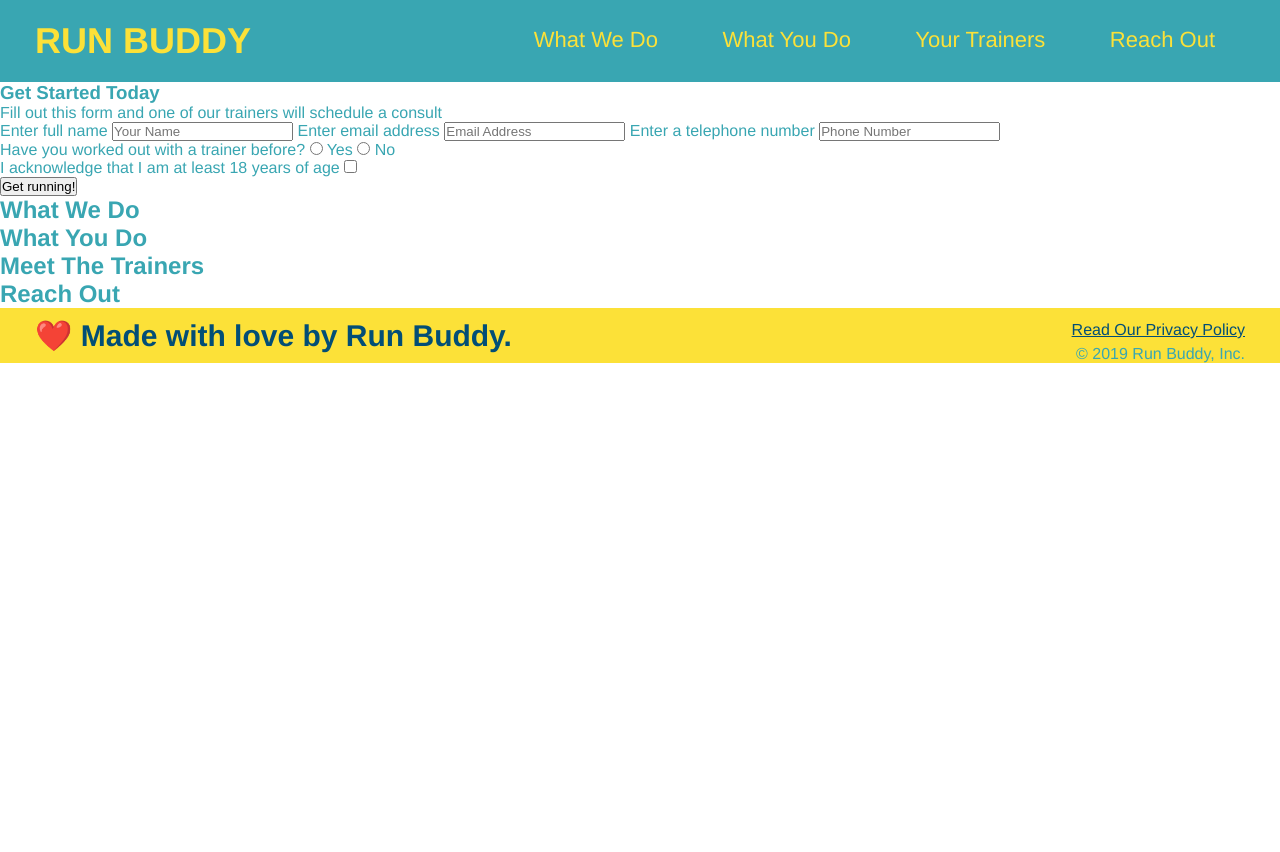
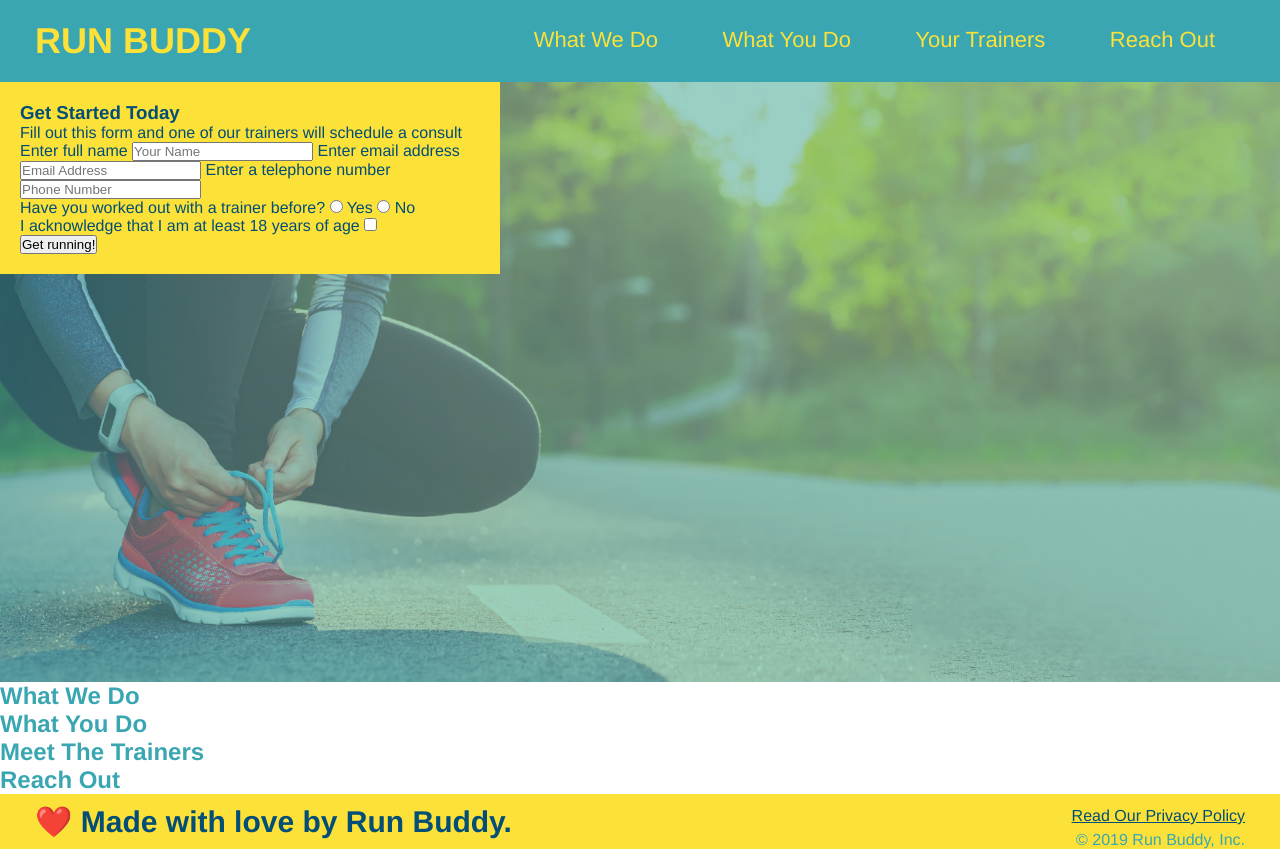
Before and after one commit to mymy-4242/run-buddy2, a plain HTML site: page index.html in a window 1280 px wide. Before the commit the page ends 800 px from the top, so only its background shows below. Drawn offline with Linux system fonts and the light colour scheme.

Commit message:
added background image and form css

```diff
--- a/assets/css/style.css
+++ b/assets/css/style.css
@@ -42,6 +42,22 @@ header nav ul li a {
     font-size: 22px;
 }
 
+/*Hero Style Start*/
+.hero {
+    background-image: url("../images/hero-bg.jpg");
+    height: 600px;
+    background-size: cover;
+    background-position: center;
+}
+/*Hero Style End*/
+
+.hero-form {
+    background-color: #fce138;
+    color: #024e76;
+    padding: 20px;
+    width: 500px;
+}
+
 footer {
     background: #fce138;
     width: 100%;
--- a/index.html
+++ b/index.html
@@ -33,11 +33,8 @@
         </header>
 
         <!--hero/jumbotron-->
-        <section>
-        </section>
-
-        <section>
-            <div>
+        <section class="hero">
+            <div class="hero-form">
                 <h3>Get Started Today</h3>
                 <p>Fill out this form and one of our trainers will schedule a consult</p>
             <!--Add form element-->
```
Also changed, not shown: assets/images/hero-bg.jpg (added).
